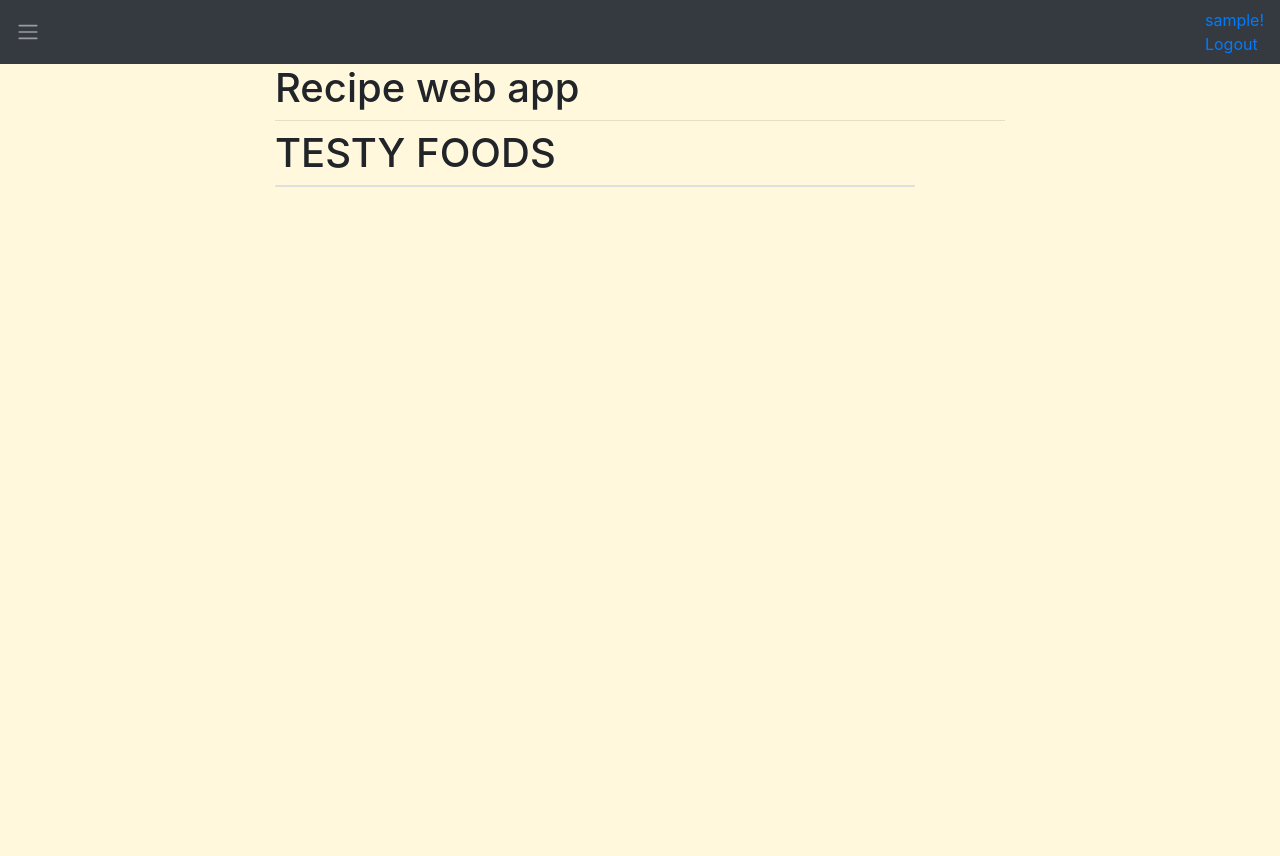
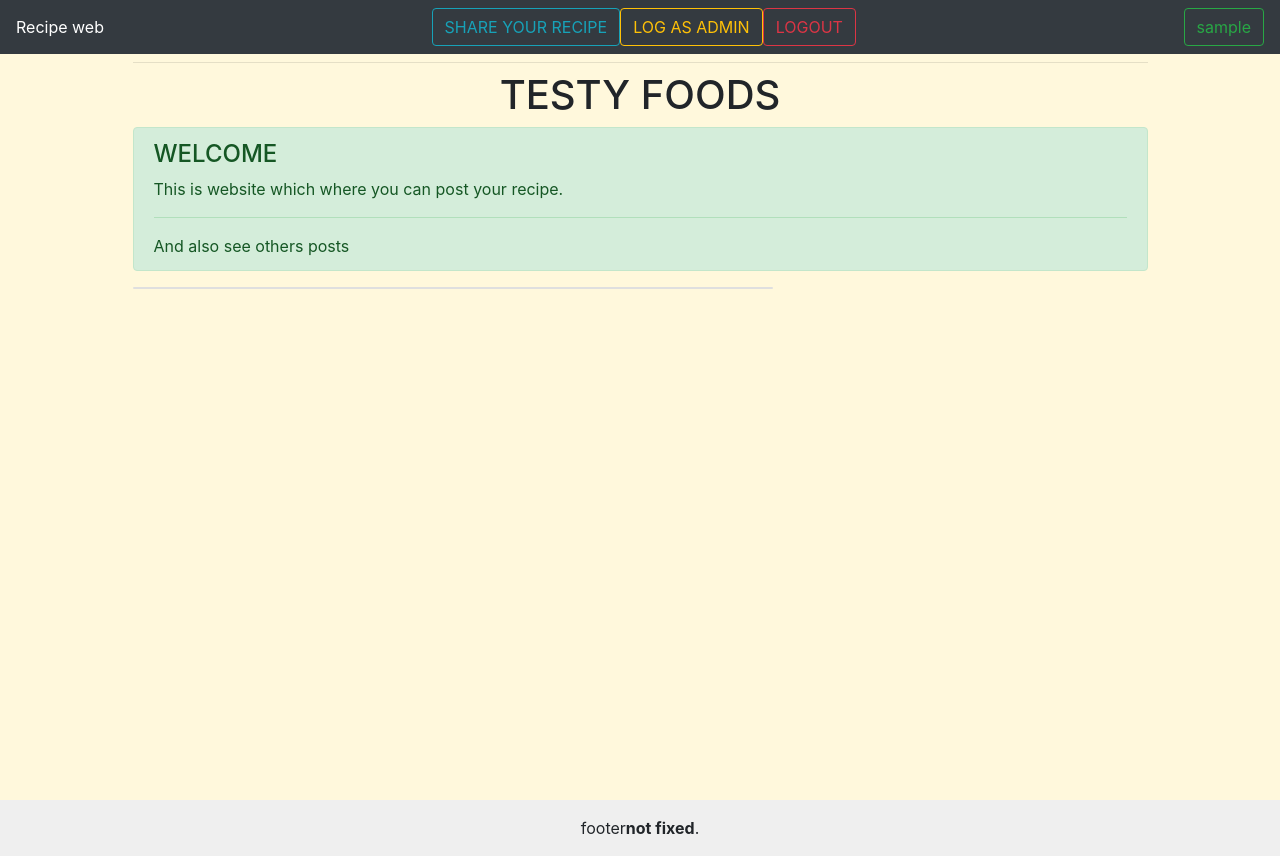
Before and after one commit to shyamtarams/Recipe_web_app_updated, a Django app: page / in a window 1280 px wide. Before the commit the page ends 187 px from the top, so only its background shows below. Run offline with Django 3.2, Linux system fonts and the light colour scheme; the visitor is signed in with stand-in values (Sample User, id 1); data that the repository does not hold is empty; some libraries are stand-ins or nearby versions.

Commit message:
pages have been designed

```diff
--- a/templates/base.html
+++ b/templates/base.html
@@ -7,12 +7,47 @@
 function myFunction() {
   alert("Log in as a new user");
 }
+
+function change( el )
+{
+    if ( el.value === "Like" )
+        el.value = "Unlike";
+    else
+        el.value = "Like";
+}
+
+
+
 </script>
 <style>
 .body {
   background-color : #FFF8dc
 
+  }
+
+.footer {
+  position: relative;
+  right: 0;
+  bottom: 0;
+  left: 0;
+  padding: 1rem;
+  background-color: #efefef;
+  text-align: center;
 }
+
+#page-container {
+  position: relative;
+  min-height: 100vh;
+}
+
+#content-wrap {
+  padding-bottom: 2.5rem;
+}
+
+
+
+
+
 </style>
    <meta charset="utf-8">
     <meta name="viewport" content="width=device-width, initial-scale=1, shrink-to-fit=no">
@@ -34,15 +69,25 @@ function myFunction() {
 
 <body class="body">
 
-<nav class="navbar navbar-dark bg-dark">
-  <span class="navbar-toggler-icon"></span>
+ <div id="page-container">
+   <div id="content-wrap">
 
 
+<nav class="navbar navbar-dark bg-dark">
+ <!-- <span class="navbar-toggler-icon"></span>-->
+    <span class="navbar-branch navbar-left" style="color:white">Recipe web</span>
+
+    <form class="form-inline">
+    <a class="btn btn-outline-info" type="button" href="/post/">SHARE YOUR RECIPE</a>
+    <a class="btn btn-outline-warning" type="button"  href="/admin/">LOG AS ADMIN</a>
+    <a class="btn btn-outline-danger" type="button"  href="{%url 'logout'%}">LOGOUT</button></a>
+
+  </form>
   <ul class="nav navbar-nav navbar-right">
 
 
-        <li><a href=""></a>  <a href="">{{ user.username }}!</a></li>
-    <li><a href="{% url 'logout' %}">Logout</a>  <a href=""></a></li>
+
+ <button class="btn btn-outline-success" type="button">{{ user.username }}</button>
 
 
     </ul>
@@ -51,9 +96,10 @@ function myFunction() {
 </nav>
 
  <div class="container">
+
       <div class="row justify-content-center">
-        <div class="col-8">
-          <h1 class="mt-0">Recipe web app</h1>
+        <div class="col-11">
+          <h1 class="mt-0"></h1>
           <hr class="mt-0 mb-2">
 
   <main>
@@ -66,5 +112,13 @@ function myFunction() {
  </div>
 
 
+
+</div>
+
+    <div class="footer">footer<strong>not fixed</strong>.</div>
+
+</div>
+
+
 </body>
 </html>
--- a/templates/home.html
+++ b/templates/home.html
@@ -2,13 +2,23 @@
 
 {% block title %}Home{% endblock %}
 
+
+
+
 {% block content %}
 {% if user.is_authenticated %}
 
+<h1><center>TESTY FOODS</center></h1>
 
 
+<div class="alert alert-success" role="alert">
+  <h4 class="alert-heading">WELCOME</h4>
+  <p>This is website which where you can post your recipe.</p>
+  <hr>
+  <p class="mb-0">And also see others posts</p>
+</div>
 
-<h1>TESTY FOODS</h1>
+
 
 
 <div class="card" style="width: 40rem;">
@@ -23,6 +33,36 @@
   <h2>{{ post.description }}</h2>
 
 
+<input type="button" class="btn  btn-info"   value="Like" onclick="return change(this);" />
+
+
+
+ <!--progress-->
+
+
+     <button data-toggle="progressbar" data-target="#myProgressbar" data-value="reset" data-level="info" class="btn btn-default">Reset</button>
+            <button data-toggle="progressbar" data-target="#myProgressbar" data-value="0" class="btn btn-default">0%</button>
+            <button data-toggle="progressbar" data-target="#myProgressbar" data-value="10" class="btn btn-default">10%</button>
+            <button data-toggle="progressbar" data-target="#myProgressbar" data-value="30" class="btn btn-default">30%</button>
+            <button data-toggle="progressbar" data-target="#myProgressbar" data-value="75" class="btn btn-default">75%</button>
+            <button data-toggle="progressbar" data-target="#myProgressbar" data-value="100" class="btn btn-default">100%</button>
+
+        </p>
+
+        <div id="myProgressbar" class="progress">
+          <div class="progress-bar" role="progressbar" aria-valuenow="0" aria-valuemin="0" aria-valuemax="100" style="width: 0%;">
+            <span class="sr-only">0% Complete</span>
+          </div>
+        </div>
+    </div>
+
+    <script src="https://code.jquery.com/jquery.js"></script>
+    <script src="https://netdna.bootstrapcdn.com/bootstrap/3.0.0/js/bootstrap.min.js"></script>
+
+
+
+
+    <hr>
   {% endfor %}
 
 
@@ -31,12 +71,80 @@
 </div>
 
 
-
-
 {% else %}
 
   <p>You are not logged in</p>
   <a href="{% url 'login' %}">login</a>
 
 {% endif %}
+
+<script>
+
+
+
+
+
+
+!function ($) {
+
+    "use strict";
+
+    // PROGRESSBAR CLASS DEFINITION
+    // ============================
+
+    var Progressbar = function (element) {
+        this.$element = $(element);
+    }
+
+    Progressbar.prototype.update = function (value) {
+        var $div = this.$element.find('div');
+        var $span = $div.find('span');
+        $div.attr('aria-valuenow', value);
+        $div.css('width', value + '%');
+        $span.text(value + '% Complete');
+    }
+
+    Progressbar.prototype.finish = function () {
+        this.update(100);
+    }
+
+    Progressbar.prototype.reset = function () {
+        this.update(0);
+    }
+
+    // PROGRESSBAR PLUGIN DEFINITION
+    // =============================
+
+    $.fn.progressbar = function (option) {
+        return this.each(function () {
+            var $this = $(this),
+                data = $this.data('jbl.progressbar');
+
+            if (!data) $this.data('jbl.progressbar', (data = new Progressbar(this)));
+            if (typeof option == 'string') data[option]();
+            if (typeof option == 'number') data.update(option);
+        })
+    };
+
+    // PROGRESSBAR DATA-API
+    // ====================
+
+    $(document).on('click', '[data-toggle="progressbar"]', function (e) {
+        var $this = $(this);
+        var $target = $($this.data('target'));
+        var value = $this.data('value');
+
+        e.preventDefault();
+
+        $target.progressbar(value);
+    });
+
+}(window.jQuery);
+
+
+
+
+
+
+</script>
 {% endblock %}
--- a/templates/post.html
+++ b/templates/post.html
@@ -6,10 +6,6 @@
 {% if user.is_authenticated %}
 
 
-
-
-  Hi {{ user.username }}!
-  <p><a href="{% url 'logout' %}">logout</a></p>
 
 
 <h1>Create Post Page</h1>
--- a/templates/registration/login.html
+++ b/templates/registration/login.html
@@ -8,8 +8,8 @@
   {% csrf_token %}
   {{ form.as_p }}
 
-  <button type="submit"  class="btn btn-success">Login</button><br><br>
- <a href="/accounts/signup/"><button type="submit"  class="btn btn-info">signup</button></a>
+  <button type="submit"  class="btn btn-success btn-lg">Login</button>
+ <a href="/accounts/signup/"><button type="submit"  class="btn btn-info btn-lg">signup</button></a>
 
 
 
```
Also changed, not shown: templates/js/javascript.js (added, +81 -0 lines), templates/signup.html (+6 -2 lines), media/images/macarons.jpg (added), media/images/p2_hPfFife.jpg (added), media/images/salad1.jpg (added).
